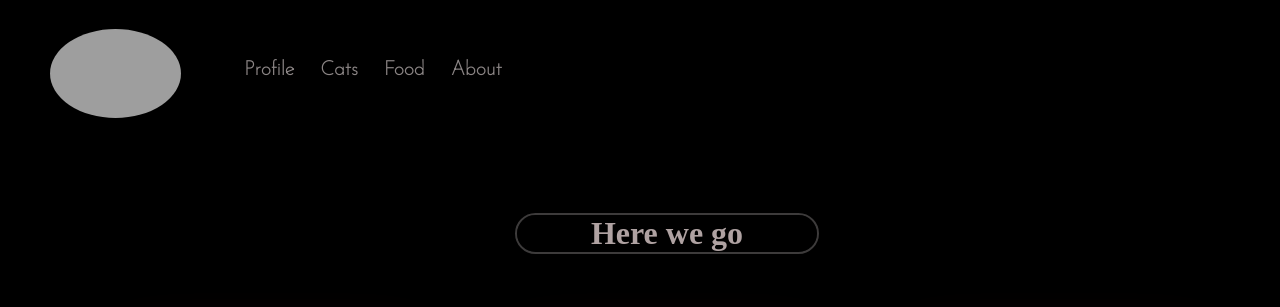
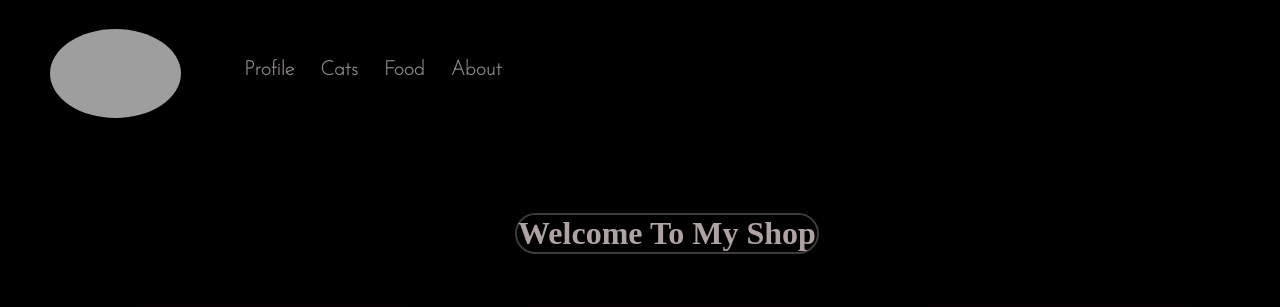
Before and after one commit to naimur-reza/catsite, a plain HTML site: page index.html in a window 1280 px wide. Shown: the top 307 px of the page. Drawn offline with Linux system fonts and the light colour scheme; grey boxes are pictures that could not be loaded.

Commit message:
Update index.html

```diff
--- a/index.html
+++ b/index.html
@@ -39,7 +39,7 @@
     <!-- pet Area :))))))))))))))0 -->
 
     <div class="buk">
-      <h1>Here we go</h1>
+      <h1>Welcome To My Shop</h1>
     </div>
     <!-- CARDS DIVISION00000000000000000000000 -->
     <div class="somecards">
```
